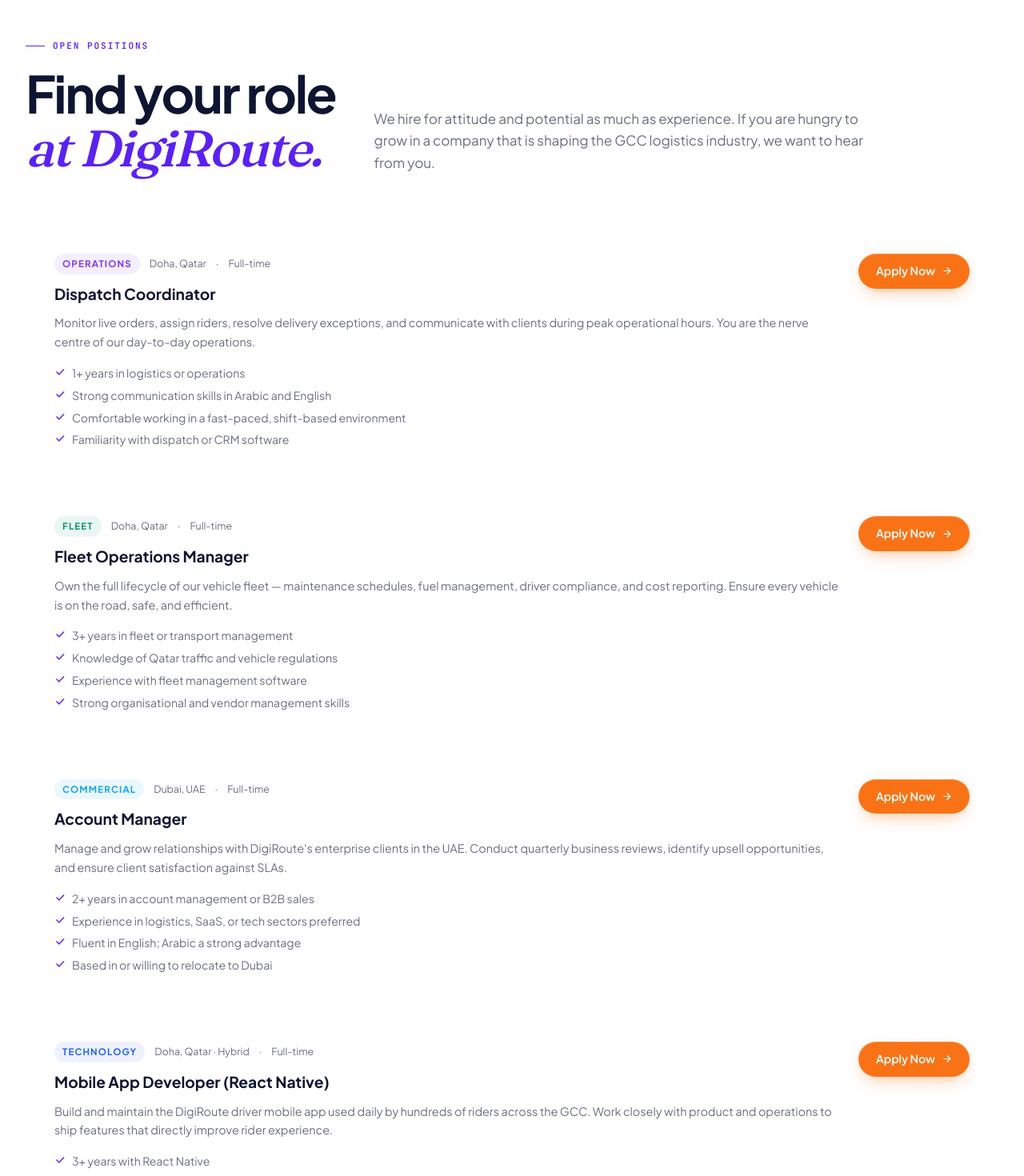
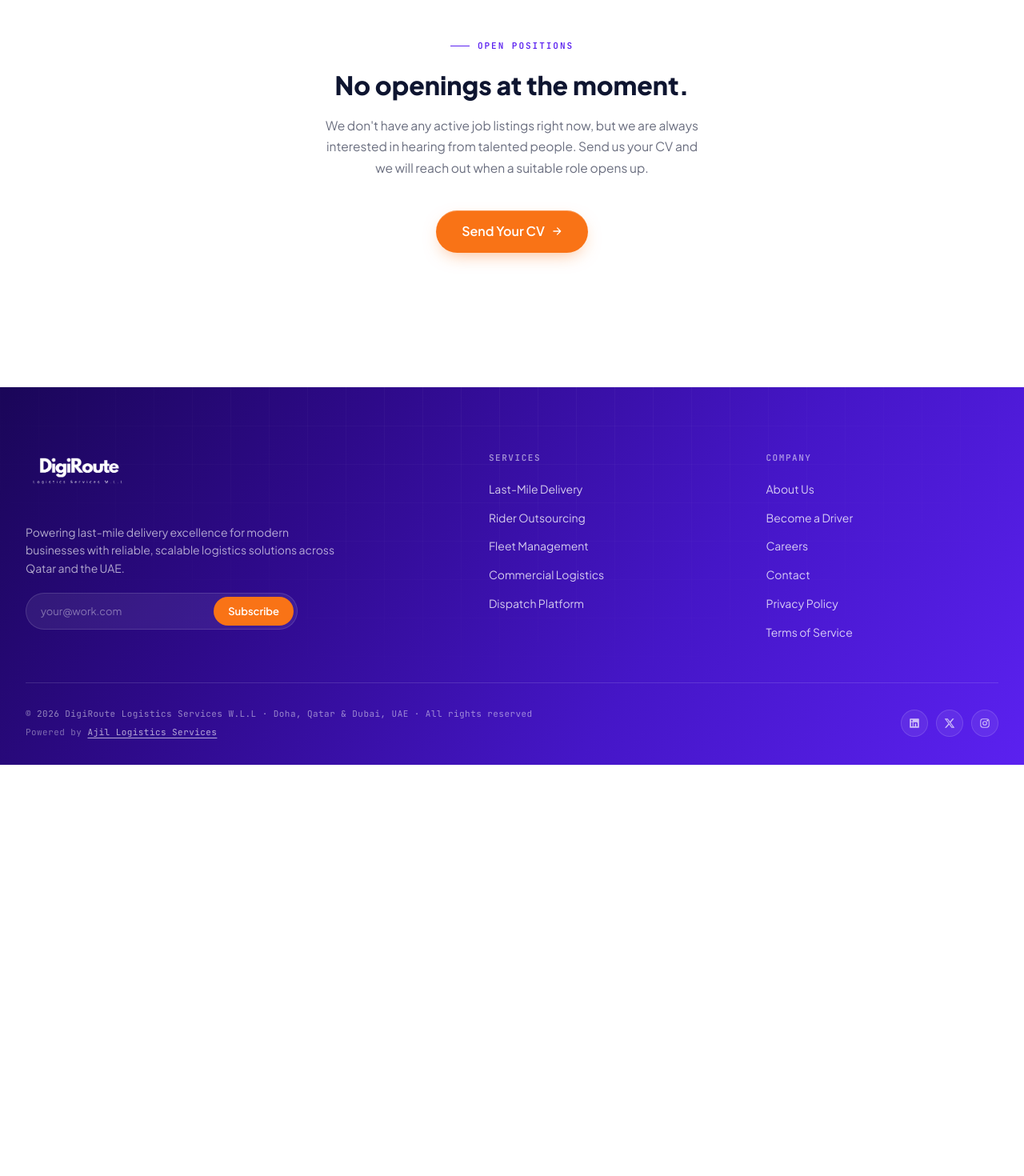
Before and after one commit to ajilb2b/digiroute, a Next.js app: page /careers in a window 1280 px wide. Shown: the part 1300-2770 px from the top of the page at 80% size. After the commit the page ends 2256 px from the top, so only its background shows below. Built offline with nearby package versions, Linux system fonts and the light colour scheme.

Commit message:
Add Powered by Ajil link in footer and honest careers page

```diff
--- a/app/careers/page.tsx
+++ b/app/careers/page.tsx
@@ -12,7 +12,7 @@
       </svg>
     ),
     title: "Rapid Growth",
-    desc: "We are scaling fast across the GCC. Team members who deliver get visibility, responsibility, and promotions on a timeline you won't find at a large corporation.",
+    desc: "We are scaling fast across the GCC. Team members who deliver get visibility, responsibility, and real career progression.",
   },
   {
     icon: (
@@ -30,7 +30,7 @@
       </svg>
     ),
     title: "Full Benefits",
-    desc: "Comprehensive health insurance, annual leave, and end-of-service gratuity in line with Qatar and UAE labour law — plus performance bonuses.",
+    desc: "Comprehensive health insurance, annual leave, and end-of-service gratuity in line with Qatar and UAE labour law.",
   },
   {
     icon: (
@@ -39,68 +39,9 @@
       </svg>
     ),
     title: "Diverse Team",
-    desc: "Our team spans 15+ nationalities. We believe the best logistics thinking comes from people with different backgrounds, perspectives, and experiences.",
+    desc: "Our team spans multiple nationalities. We believe the best logistics thinking comes from people with different backgrounds and perspectives.",
   },
 ];
-
-const openings = [
-  {
-    title: "Dispatch Coordinator",
-    dept: "Operations",
-    location: "Doha, Qatar",
-    type: "Full-time",
-    desc: "Monitor live orders, assign riders, resolve delivery exceptions, and communicate with clients during peak operational hours. You are the nerve centre of our day-to-day operations.",
-    requirements: ["1+ years in logistics or operations", "Strong communication skills in Arabic and English", "Comfortable working in a fast-paced, shift-based environment", "Familiarity with dispatch or CRM software"],
-  },
-  {
-    title: "Fleet Operations Manager",
-    dept: "Fleet",
-    location: "Doha, Qatar",
-    type: "Full-time",
-    desc: "Own the full lifecycle of our vehicle fleet — maintenance schedules, fuel management, driver compliance, and cost reporting. Ensure every vehicle is on the road, safe, and efficient.",
-    requirements: ["3+ years in fleet or transport management", "Knowledge of Qatar traffic and vehicle regulations", "Experience with fleet management software", "Strong organisational and vendor management skills"],
-  },
-  {
-    title: "Account Manager",
-    dept: "Commercial",
-    location: "Dubai, UAE",
-    type: "Full-time",
-    desc: "Manage and grow relationships with DigiRoute's enterprise clients in the UAE. Conduct quarterly business reviews, identify upsell opportunities, and ensure client satisfaction against SLAs.",
-    requirements: ["2+ years in account management or B2B sales", "Experience in logistics, SaaS, or tech sectors preferred", "Fluent in English; Arabic a strong advantage", "Based in or willing to relocate to Dubai"],
-  },
-  {
-    title: "Mobile App Developer (React Native)",
-    dept: "Technology",
-    location: "Doha, Qatar · Hybrid",
-    type: "Full-time",
-    desc: "Build and maintain the DigiRoute driver mobile app used daily by hundreds of riders across the GCC. Work closely with product and operations to ship features that directly improve rider experience.",
-    requirements: ["3+ years with React Native", "Experience with real-time data (WebSockets or similar)", "Familiarity with maps SDKs (Google Maps / Mapbox)", "Clean, testable code and a bias for shipping"],
-  },
-  {
-    title: "Motorcycle Delivery Rider",
-    dept: "Driver Network",
-    location: "Doha, Qatar",
-    type: "Full-time / Part-time",
-    desc: "Join our rider network and earn competitive pay with flexible shifts. You will use the DigiRoute app for navigation and proof of delivery while representing our brand on every drop.",
-    requirements: ["Valid Qatar motorcycle licence (Category 3+)", "Smartphone capable of running the DigiRoute app", "Clean driving record", "Good communication and customer-facing attitude"],
-  },
-  {
-    title: "Driver Trainer & Onboarding Specialist",
-    dept: "Driver Network",
-    location: "Doha, Qatar",
-    type: "Full-time",
-    desc: "Onboard, train, and continuously develop new riders joining the DigiRoute network. Conduct app training, safety briefings, and first-week check-ins to ensure every rider starts strong.",
-    requirements: ["Experience training or supervising field staff", "Fluent in English; Hindi or Arabic a bonus", "Comfortable delivering group and one-on-one sessions", "Passion for standards and people development"],
-  },
-];
-
-const deptColors: Record<string, string> = {
-  Operations: "#7C3AED",
-  Fleet: "#059669",
-  Commercial: "#0EA5E9",
-  Technology: "#2563EB",
-  "Driver Network": "#D97706",
-};
 
 export default function CareersPage() {
   return (
@@ -111,7 +52,7 @@
           tag="Careers"
           title="Build the future of"
           titleEm="GCC logistics."
-          sub="We are growing fast and looking for people who want to make a real impact — in operations, technology, commercial, and on the road."
+          sub="We are building a team that is passionate about logistics, technology, and making a real difference in the region. Check back here for opportunities as we grow."
           breadcrumb="Careers"
         />
 
@@ -126,7 +67,7 @@
                 </h2>
               </div>
               <p className="section-desc">
-                Literally and figuratively. Every role at DigiRoute has a direct line to the deliveries we make and the businesses we serve.
+                Every role at DigiRoute has a direct line to the deliveries we make and the businesses we serve.
               </p>
             </RevealWrapper>
 
@@ -146,67 +87,23 @@
           </div>
         </section>
 
-        {/* Open Roles */}
+        {/* No openings */}
         <section style={{ background: "#fff", paddingTop: 100, paddingBottom: 120 }}>
           <div className="container">
-            <RevealWrapper className="section-head">
-              <div>
-                <div className="section-tag">Open Positions</div>
-                <h2 className="section-title">
-                  Find your role<br /><em>at DigiRoute.</em>
+            <RevealWrapper>
+              <div style={{ textAlign: "center", marginBottom: 48 }}>
+                <div className="section-tag" style={{ justifyContent: "center", marginBottom: 16 }}>Open Positions</div>
+                <h2 style={{ fontSize: "2rem", fontWeight: 800, color: "var(--ink)", marginBottom: 12 }}>
+                  No openings at the moment.
                 </h2>
-              </div>
-              <p className="section-desc">
-                We hire for attitude and potential as much as experience. If you are hungry to grow in a company that is shaping the GCC logistics industry, we want to hear from you.
-              </p>
-            </RevealWrapper>
-
-            <div style={{ display: "flex", flexDirection: "column", gap: 20, marginTop: 56 }}>
-              {openings.map((job) => (
-                <RevealWrapper key={job.title}>
-                  <div style={{ background: "var(--paper)", border: "1px solid var(--border)", borderRadius: 16, padding: "32px 36px" }}>
-                    <div style={{ display: "flex", alignItems: "flex-start", justifyContent: "space-between", gap: 24, flexWrap: "wrap" }}>
-                      <div style={{ flex: 1 }}>
-                        <div style={{ display: "flex", alignItems: "center", gap: 12, marginBottom: 10, flexWrap: "wrap" }}>
-                          <span style={{ fontSize: "0.72rem", fontWeight: 700, textTransform: "uppercase", letterSpacing: "0.1em", color: deptColors[job.dept] || "var(--violet)", background: `${deptColors[job.dept]}15`, padding: "4px 10px", borderRadius: 20 }}>{job.dept}</span>
-                          <span style={{ fontSize: "0.78rem", color: "var(--muted)" }}>{job.location}</span>
-                          <span style={{ fontSize: "0.78rem", color: "var(--muted)" }}>·</span>
-                          <span style={{ fontSize: "0.78rem", color: "var(--muted)" }}>{job.type}</span>
-                        </div>
-                        <h3 style={{ fontSize: "1.2rem", fontWeight: 700, color: "var(--ink)", marginBottom: 10 }}>{job.title}</h3>
-                        <p style={{ fontSize: "0.9rem", color: "var(--muted)", lineHeight: 1.65, marginBottom: 16 }}>{job.desc}</p>
-                        <ul style={{ display: "flex", flexDirection: "column", gap: 6 }}>
-                          {job.requirements.map((r) => (
-                            <li key={r} style={{ display: "flex", alignItems: "flex-start", gap: 8, fontSize: "0.88rem", color: "var(--muted)" }}>
-                              <svg width="14" height="14" viewBox="0 0 24 24" fill="none" stroke="var(--violet)" strokeWidth="2.5" strokeLinecap="round" strokeLinejoin="round" style={{ flexShrink: 0, marginTop: 2 }}>
-                                <path d="M5 12l5 5L20 7" />
-                              </svg>
-                              {r}
-                            </li>
-                          ))}
-                        </ul>
-                      </div>
-                      <Link href="/contact" className="btn btn-orange" style={{ flexShrink: 0, fontSize: "0.88rem", padding: "11px 22px", alignSelf: "flex-start" }}>
-                        Apply Now
-                        <svg width="13" height="13" viewBox="0 0 24 24" fill="none" stroke="currentColor" strokeWidth="2.2" strokeLinecap="round" strokeLinejoin="round">
-                          <path d="M5 12h14M13 5l7 7-7 7" />
-                        </svg>
-                      </Link>
-                    </div>
-                  </div>
-                </RevealWrapper>
-              ))}
-            </div>
-
-            {/* Open application */}
-            <RevealWrapper>
-              <div style={{ marginTop: 32, background: "linear-gradient(135deg,#1a0060,#2d0099)", borderRadius: 20, padding: "40px 48px", display: "flex", alignItems: "center", justifyContent: "space-between", gap: 32, flexWrap: "wrap" }}>
-                <div>
-                  <div style={{ fontSize: "1.1rem", fontWeight: 700, color: "#fff", marginBottom: 8 }}>Don&apos;t see your role listed?</div>
-                  <div style={{ fontSize: "0.9rem", color: "rgba(255,255,255,0.7)", lineHeight: 1.6 }}>Send us an open application. If you are exceptional, we will find a place for you.</div>
-                </div>
-                <Link href="/contact" className="btn btn-ghost" style={{ color: "#fff", borderColor: "rgba(255,255,255,0.3)", flexShrink: 0 }}>
-                  Send Open Application
+                <p style={{ color: "var(--muted)", fontSize: "0.97rem", lineHeight: 1.7, maxWidth: 480, margin: "0 auto 40px" }}>
+                  We don&apos;t have any active job listings right now, but we are always interested in hearing from talented people. Send us your CV and we will reach out when a suitable role opens up.
+                </p>
+                <Link href="/contact" className="btn btn-orange" style={{ fontSize: "1rem", padding: "14px 32px" }}>
+                  Send Your CV
+                  <svg width="14" height="14" viewBox="0 0 24 24" fill="none" stroke="currentColor" strokeWidth="2.2" strokeLinecap="round" strokeLinejoin="round">
+                    <path d="M5 12h14M13 5l7 7-7 7" />
+                  </svg>
                 </Link>
               </div>
             </RevealWrapper>
--- a/app/globals.css
+++ b/app/globals.css
@@ -1062,6 +1062,8 @@
 .foot-col a:hover { color: #fff; }
 .foot-bottom { padding-top: 30px; display: flex; align-items: center; justify-content: space-between; gap: 20px; flex-wrap: wrap; }
 .foot-bottom p { font-family: var(--font-jetbrains), 'JetBrains Mono', monospace; font-size: 11px; color: rgba(255,255,255,0.5); letter-spacing: 0.04em; }
+.powered-by-link { color: rgba(255,255,255,0.65); text-decoration: underline; text-underline-offset: 3px; transition: color 0.2s; }
+.powered-by-link:hover { color: #fff; }
 .foot-social { display: flex; gap: 10px; }
 .foot-social a { width: 34px; height: 34px; border-radius: 50%; background: rgba(255,255,255,0.07); border: 1px solid rgba(255,255,255,0.13); display: flex; align-items: center; justify-content: center; color: rgba(255,255,255,0.7); transition: all 0.2s ease; }
 .foot-social a:hover { background: var(--orange); color: #fff; border-color: var(--orange); transform: translateY(-2px); }
--- a/components/Footer.tsx
+++ b/components/Footer.tsx
@@ -54,7 +54,15 @@
         </div>
 
         <div className="foot-bottom">
-          <p>© 2026 DigiRoute Logistics Services W.L.L · Doha, Qatar &amp; Dubai, UAE · All rights reserved</p>
+          <div style={{ display: "flex", flexDirection: "column", gap: 6 }}>
+            <p>© 2026 DigiRoute Logistics Services W.L.L · Doha, Qatar &amp; Dubai, UAE · All rights reserved</p>
+            <p style={{ fontSize: "11px", color: "rgba(255,255,255,0.4)", fontFamily: "var(--font-jetbrains),'JetBrains Mono',monospace", letterSpacing: "0.04em" }}>
+              Powered by{" "}
+              <a href="https://www.ajilb2b.com" target="_blank" rel="noopener noreferrer" className="powered-by-link">
+                Ajil Logistics Services
+              </a>
+            </p>
+          </div>
           <div className="foot-social">
             <a href="#" aria-label="LinkedIn">
               <svg width="14" height="14" viewBox="0 0 24 24" fill="currentColor">
```
